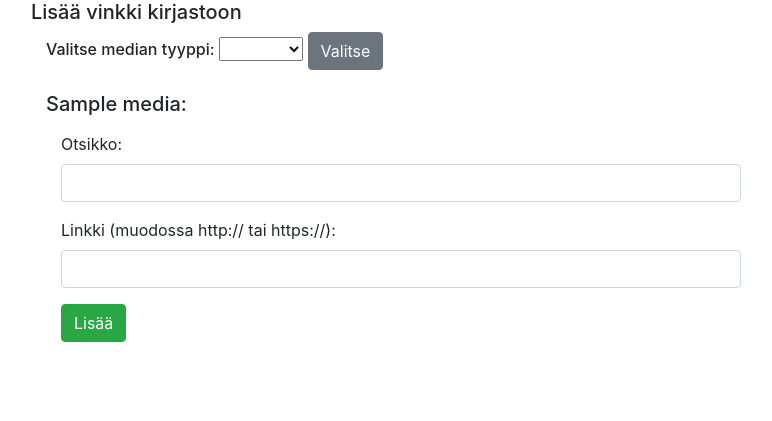
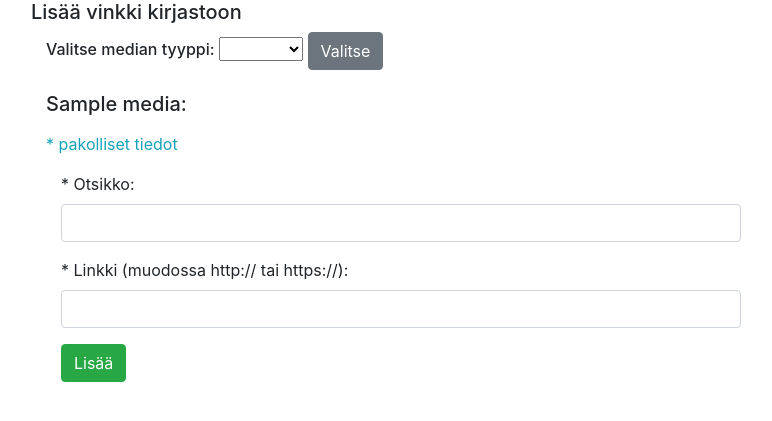
Before and after one commit to johyy/lukuvinkkikirjasto, a Flask app: template src/templates/add_recommendation.html in a window 1280 px wide. Shown: the part 72-493 px from the top of the page, without its empty margins (54-826 px from the left). Run offline with Flask 2, Linux system fonts and the light colour scheme; the template is opened without the code that fills it: most values are stand-ins (such as "Sample title", 1, 10 or a date in 2020); some libraries are stand-ins or nearby versions.

Commit message:
None-existent title or url gives error fixed

```diff
--- a/src/routes.py
+++ b/src/routes.py
@@ -74,7 +74,7 @@ def add_recommendation():
         # csfr-token
 
         media = request.form["media"]
-        title = request.form["header"]
+        title = request.form["title"]
         link = request.form["url"]
 
         # if media == "Kirja":
--- a/src/services/recommendation_service.py
+++ b/src/services/recommendation_service.py
@@ -20,7 +20,7 @@ class RecommendationService:
     def add_recommendation(self, title, link):
         """ Adds new recommendation."""
 
-        if title is None or link is None:
+        if title == "" or link == "":
             return False, f"Täytä kaikki tiedot"
         else:
             message = ""
--- a/src/templates/add_recommendation.html
+++ b/src/templates/add_recommendation.html
@@ -27,15 +27,16 @@
 
 {% if media %}
 <p class="text"><h5>{{ media }}:</h5></p>
+<p class="text-info">* pakolliset tiedot</p>
 <form action="/add_recommendation" method="post">
 <div class="form-group col-12">
-<label for="header"> Otsikko: </label>
+<label for="title">* Otsikko: </label>
 <p>
-<input type="text" class="form-control" id="header" name="header">
+<input type="text" class="form-control" id="title" name="title">
 </div>
 <p>
 <div class="form-group col-12">
-<label for="url">Linkki (muodossa http:// tai https://):</label>
+<label for="url">* Linkki (muodossa http:// tai https://):</label>
 <p>
 <input type="url" class="form-control" id="url" name="url">
 </div>
```
